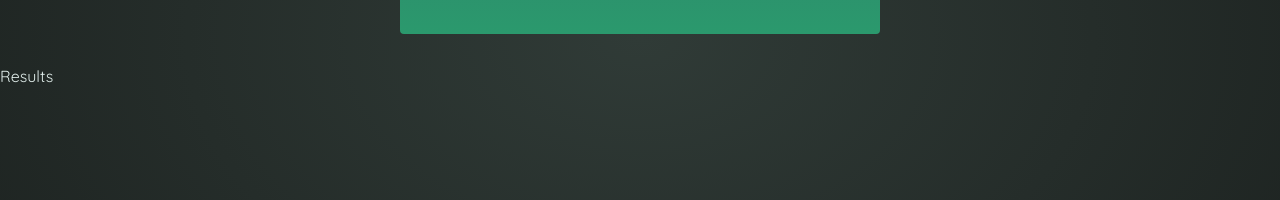
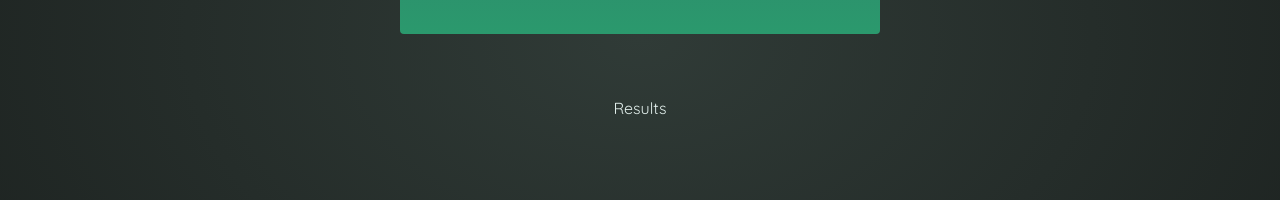
Before and after one commit to G3RGES/01-investments-project, a React (Vite) app: page / in a window 1280 px wide. Shown: the part 386-586 px from the top of the page. Built offline with nearby package versions, Linux system fonts and the light colour scheme.

Commit message:
Update Results.jsx

```diff
--- a/src/components/Results.jsx
+++ b/src/components/Results.jsx
@@ -4,9 +4,7 @@ import { calculateInvestmentResults } from "./../util/investment";
 const Results = ({ userInput }) => {
   const resultData = calculateInvestmentResults(userInput);
 
-  console.log(resultData);
-
-  return <div>Results</div>;
+  return <table id="result">Results</table>;
 };
 
 export default Results;
```
